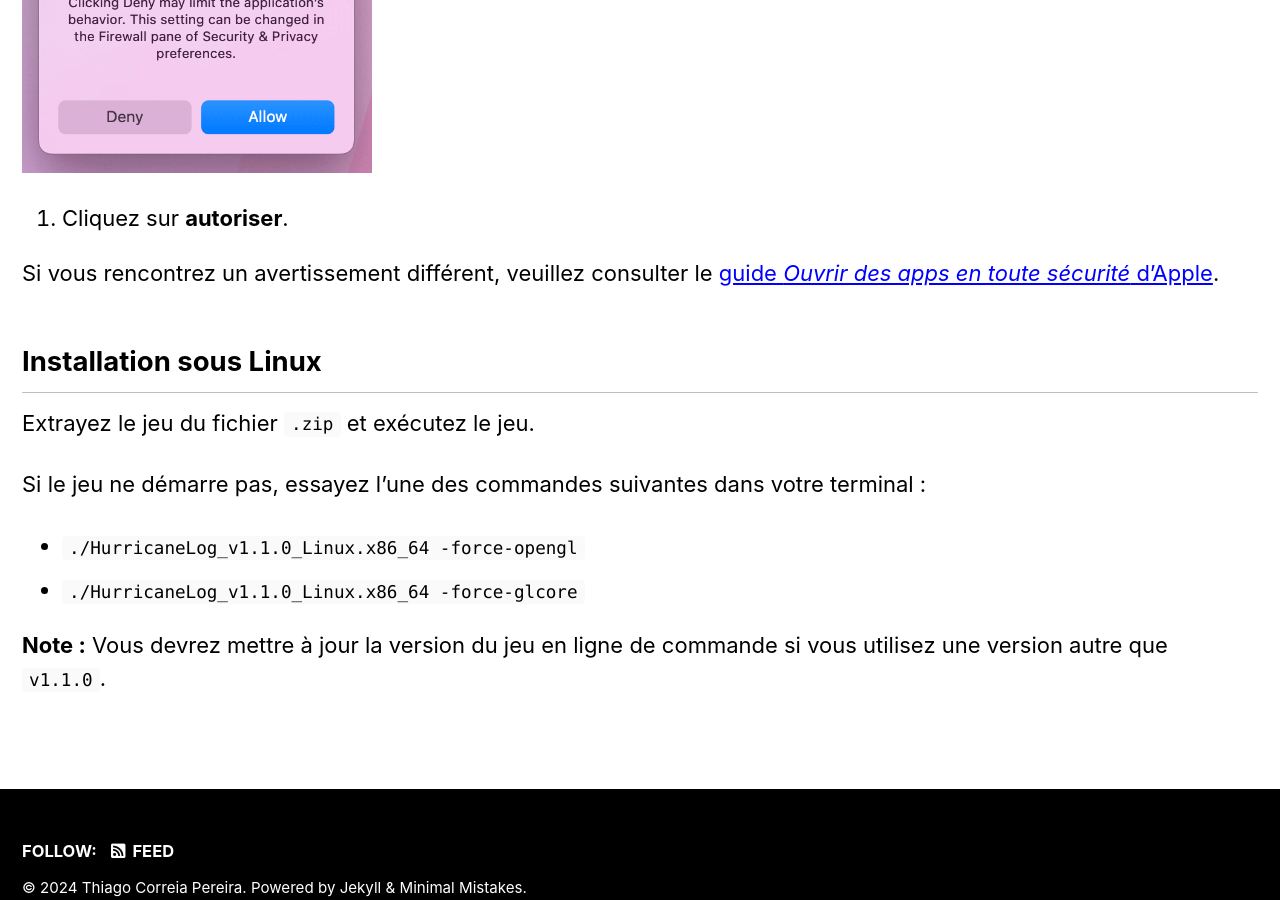
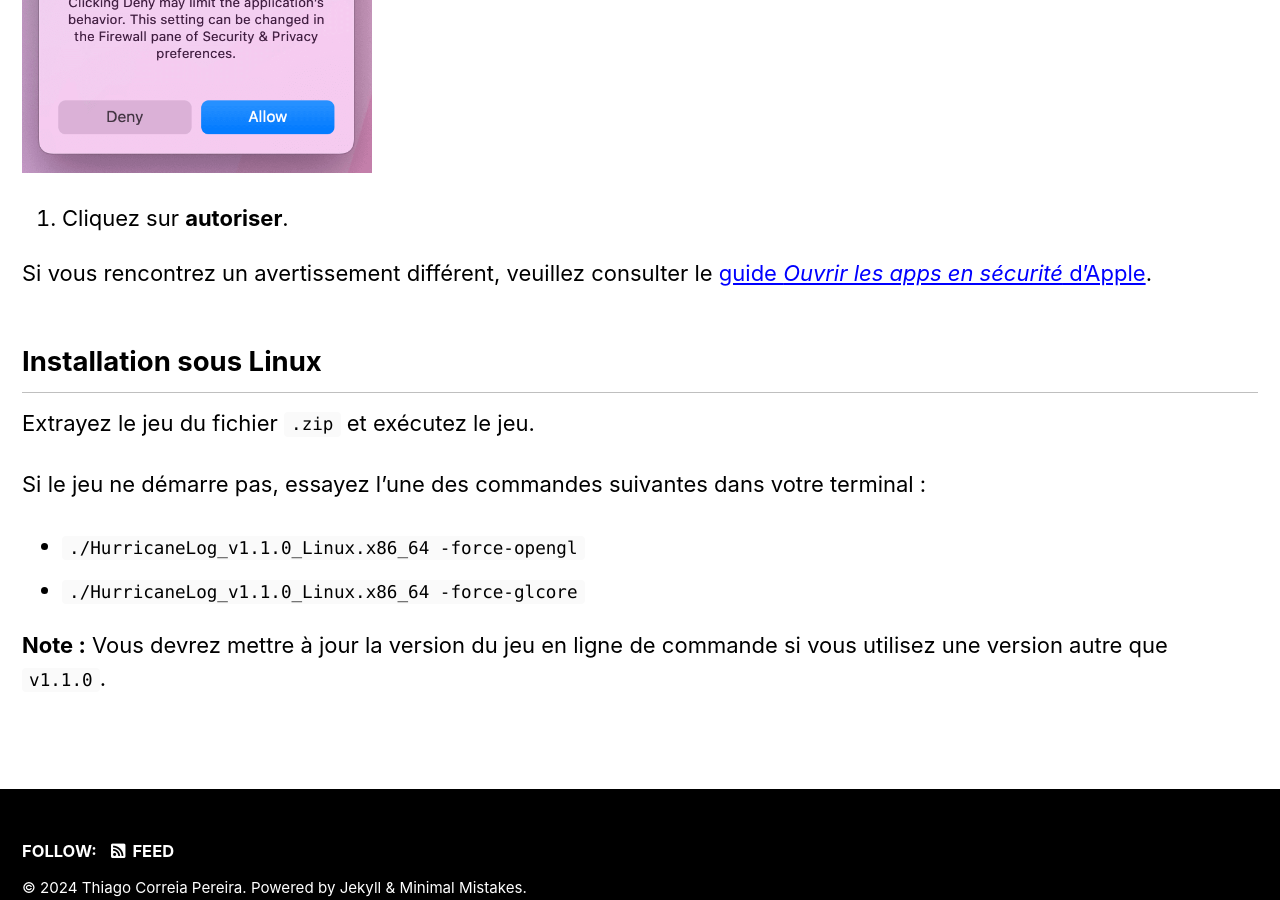
Before and after one commit to thiagocorreiap/HurricaneLog, a Jekyll site: the page built from docs/_pages/fr/installation.md, in a window 1280 px wide and 900 px high, scrolled down 5060 px. Built offline with Jekyll 4.4.1, drawn with Linux system fonts in a browser that asks for light colours; cached includes are drawn as plain includes.

Commit message:
Fixes link to Apple's french installation guide

```diff
--- a/docs/_pages/fr/installation.md
+++ b/docs/_pages/fr/installation.md
@@ -47,7 +47,7 @@
 
 1. Cliquez sur **autoriser**.
 
-Si vous rencontrez un avertissement différent, veuillez consulter le <a href="https://support.apple.com/en-ca/HT202491">guide *Ouvrir des apps en toute sécurité* d'Apple</a>.
+Si vous rencontrez un avertissement différent, veuillez consulter le <a href="https://support.apple.com/fr-ca/HT202491">guide *Ouvrir les apps en sécurité* d'Apple</a>.
 
 ## Installation sous Linux <a name="linux"></a>
 
```
